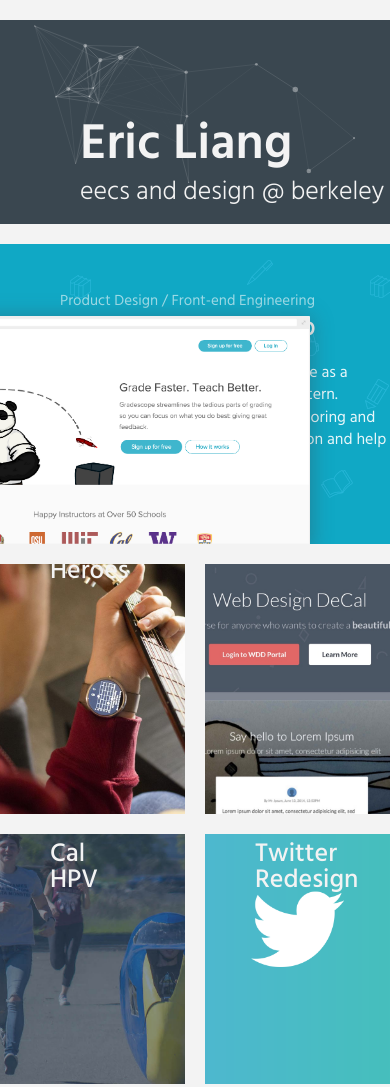
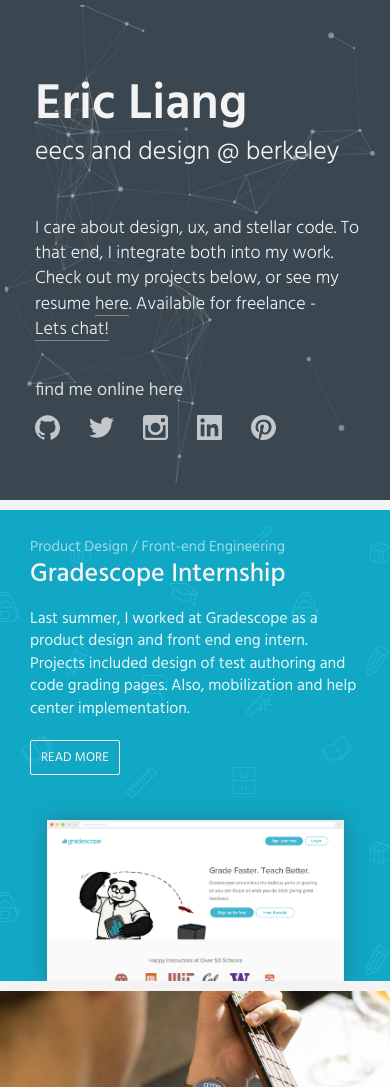
Before and after one commit to eric-ls/portfolio, a plain HTML site: page index.html in a window 390 px wide. Shown: the top 1087 px of the page. Drawn offline with Linux system fonts and the light colour scheme.

Commit message:
mobilized

```diff
--- a/assets/css/sass/style.scss
+++ b/assets/css/sass/style.scss
@@ -25,7 +25,7 @@
 
   .title-container {
     top: 100px;
-    left: 80px;
+    padding-left: 80px;
     position: absolute;
 
     .name {
@@ -222,6 +222,7 @@
   width: 100%;
 }
 
+@media (min-width: 970px) {
   .project:hover {
     .project-title {
       @include transform(translateY(-30px));
@@ -245,3 +246,72 @@
       visibility: visible;
     }
   }
+}
+
+@media (max-width: 970px) {
+  .cover-container {
+    margin-bottom: 10px;
+    margin-top: 0;
+    height: 500px;
+
+    .title-container {
+      padding: 30px;
+      top: 50px;
+      width: 100%;
+    }
+  }
+
+  .featured-project {
+    height: auto;
+    margin-bottom: 10px;
+    padding-bottom: 0;
+
+    .title-container {
+      left: 0;
+      position: relative;
+      top: 0;
+    }
+
+    .project-description {
+      max-width: 600px;
+    }
+
+    .featured-photo {
+      margin: 0 auto;
+      margin-top: 40px;
+      position: relative;
+      right: 0;
+      width: 90%;
+    }
+  }
+
+  .project-col {
+    float: none;
+    width: 100%;
+
+    &:nth-of-type(odd) {
+      padding-right: 0;
+    }
+
+    &:nth-of-type(even) {
+      padding-left: 0;
+    }
+  }
+
+  .project {
+    height: 200px;
+    margin-bottom: 10px;
+
+    .project-title {
+      bottom: 10px;
+    }
+
+    .project-description {
+      display: none;
+    }
+
+    .button {
+      display: none;
+    }
+  }
+}
```
Also changed, not shown: assets/css/stylesheets/style.css. Lines whose indentation alone changed are shown as unchanged.
